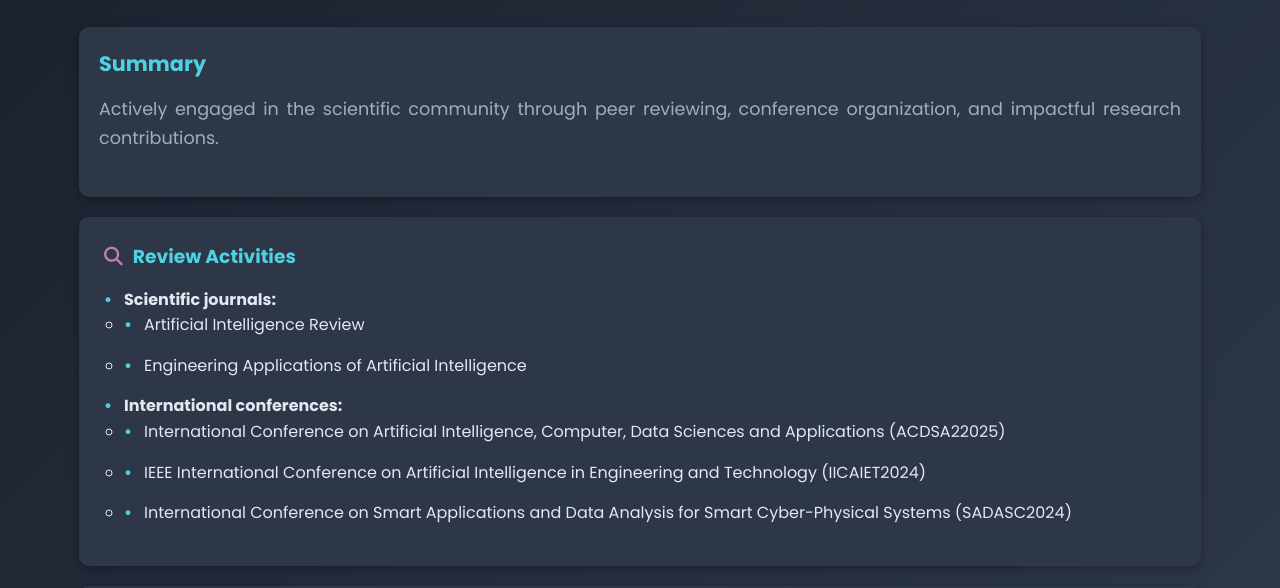
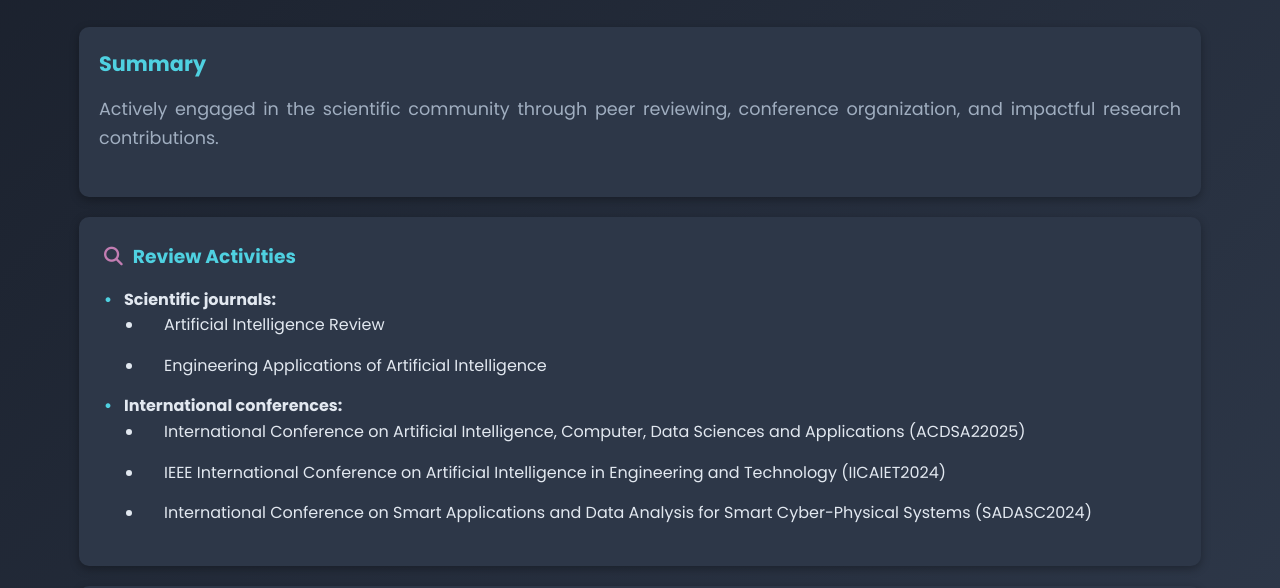
Before and after one commit to ikhlass-boukrouh/portfolioIB, a plain HTML site: page scientificactivities.html in a window 1280 px wide. Shown: the part 185-773 px from the top of the page. Drawn offline with Linux system fonts and the light colour scheme.

Commit message:
Update style.css

```diff
--- a/style.css
+++ b/style.css
@@ -2329,3 +2329,13 @@ button.loading i {
     font-size: 1.2rem;
   }
 }
+
+/* Fix nested bullet issue in activity-list */
+.activity-list ul {
+  list-style-type: disc;         /* Bring back normal bullets for sublists */
+  padding-left: 20px;            /* Indent properly */
+}
+
+.activity-list ul li::before {
+  content: none;                 /* Remove custom bullet from sub-items */
+}
```
